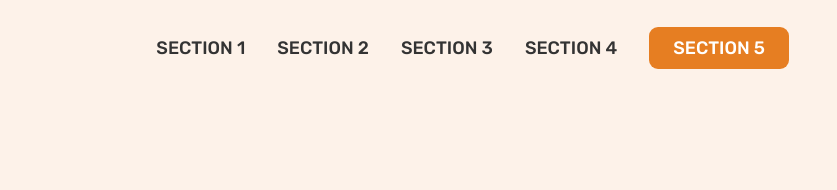
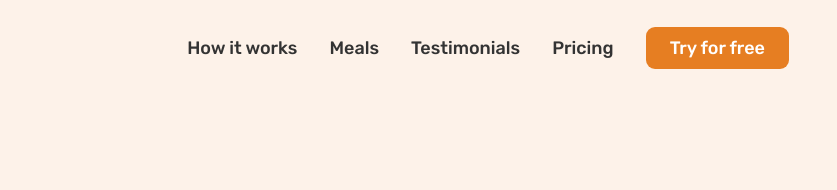
Before and after one commit to sgrazys/Omnifood, a plain HTML site: page index.html in a window 1280 px wide. Shown: the top 190 px of the page, 443-1280 px from the left. Drawn offline with nearby package versions, Linux system fonts and the light colour scheme.

Commit message:
edit nav

```diff
--- a/index.html
+++ b/index.html
@@ -56,35 +56,35 @@
 						<a
 							class="main-nav-link"
 							href="#"
-							>SECTION 1</a
+							>How it works</a
 						>
 					</li>
 					<li>
 						<a
 							class="main-nav-link"
 							href="#"
-							>SECTION 2</a
+							>Meals</a
 						>
 					</li>
 					<li>
 						<a
 							class="main-nav-link"
 							href="#"
-							>SECTION 3</a
+							>Testimonials</a
 						>
 					</li>
 					<li>
 						<a
 							class="main-nav-link"
 							href="#"
-							>SECTION 4</a
+							>Pricing</a
 						>
 					</li>
 					<li>
 						<a
 							class="main-nav-link nav-cta"
 							href="#"
-							>SECTION 5</a
+							>Try for free</a
 						>
 					</li>
 				</ul>
```
